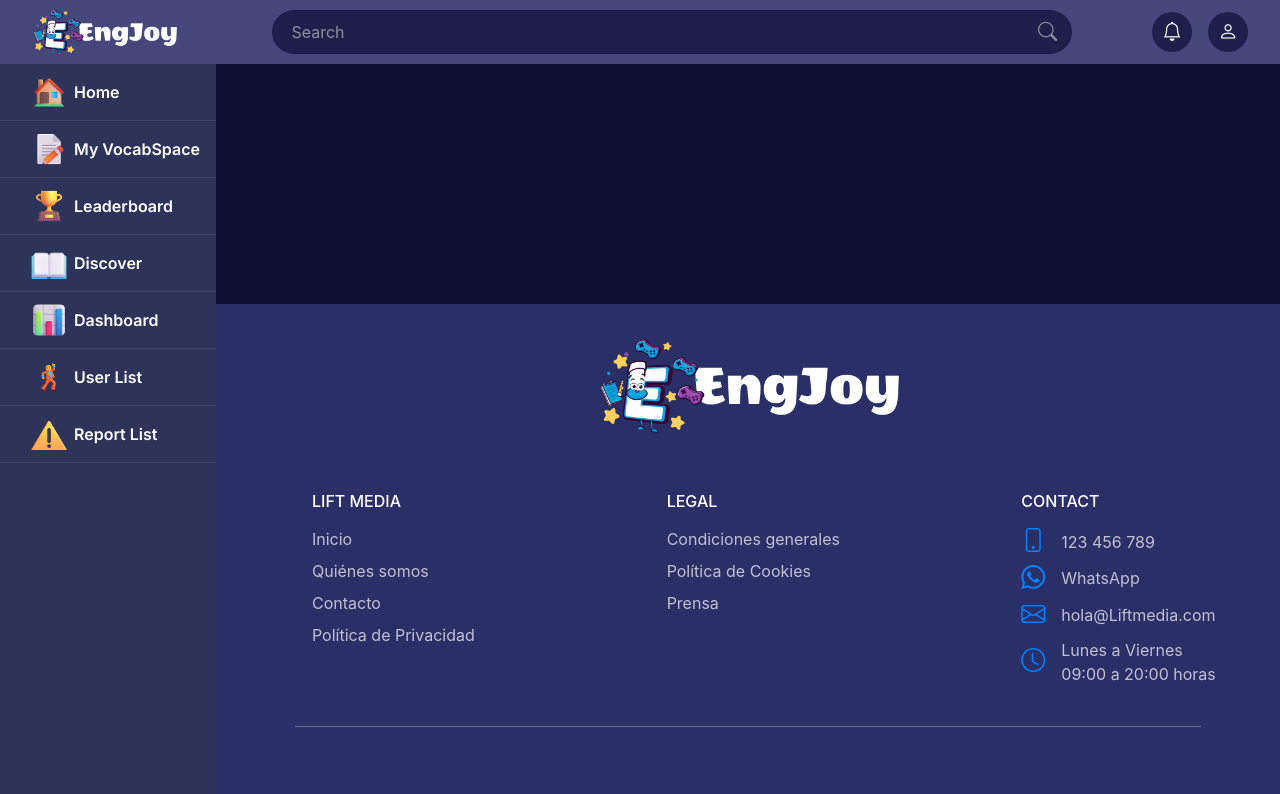
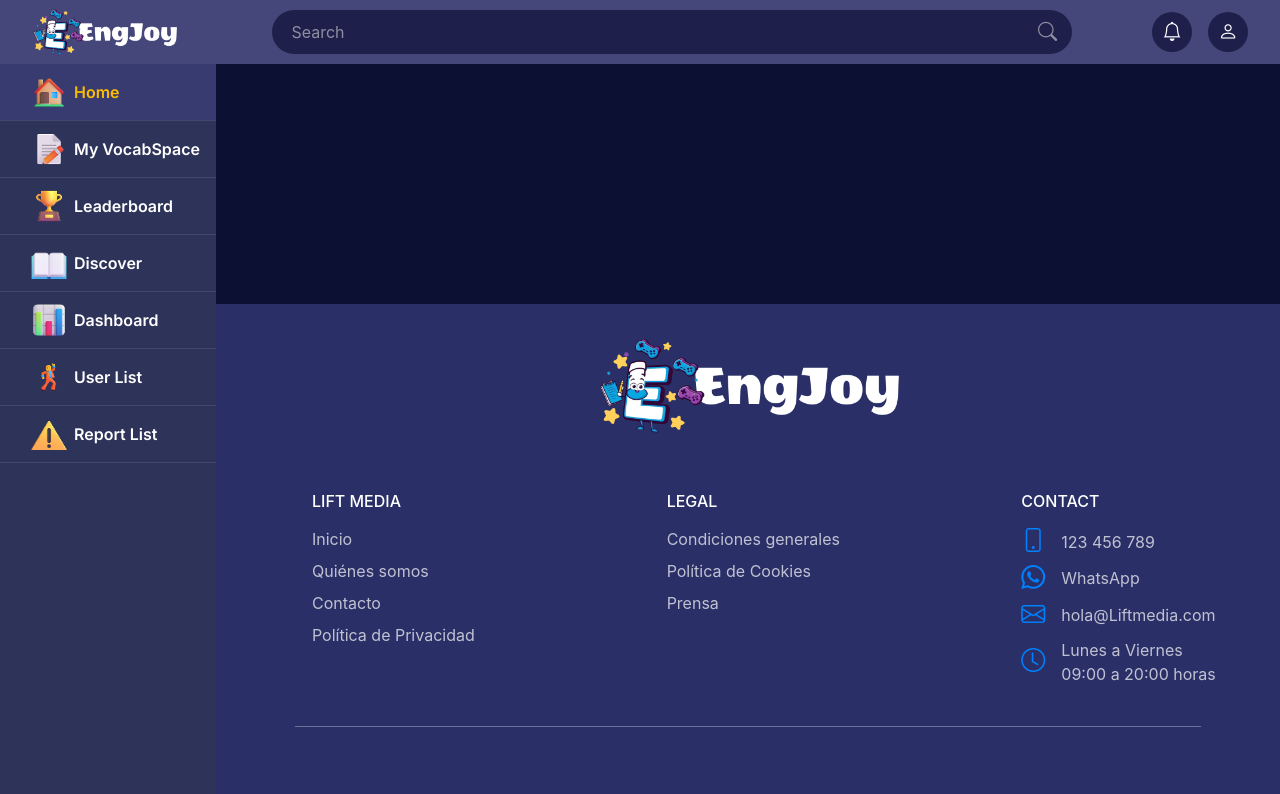
Before and after one commit to twork22/qlgame, an Angular app in the folder frontend/: page / in a window 1280 px wide. Shown: the top 794 px of the page. Built offline with nearby package versions, Linux system fonts and the light colour scheme; a web font is replaced by a local one.

Commit message:
fix: sidebar color on active item

```diff
--- a/frontend/src/app/sidebar/sidebar.component.css
+++ b/frontend/src/app/sidebar/sidebar.component.css
@@ -31,6 +31,7 @@
 
 .nav-link.active {
   background-color: #383B6F;
+  color: #FBBC05;
 }
 
 .nav-icon {
--- a/frontend/src/app/sidebar/sidebar.component.ts
+++ b/frontend/src/app/sidebar/sidebar.component.ts
@@ -14,7 +14,7 @@ export class SidebarComponent {
     {
       label: 'Home',
       icon: '/assets/sidebar/ic_home.png',
-      route: '/home'
+      route: '/'
     },
     {
       label: 'My VocabSpace',
```
